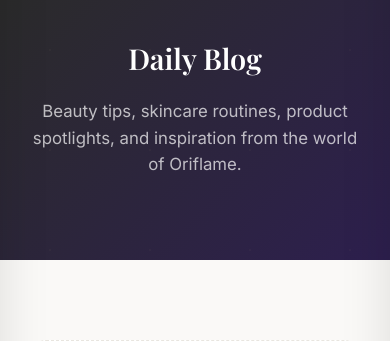
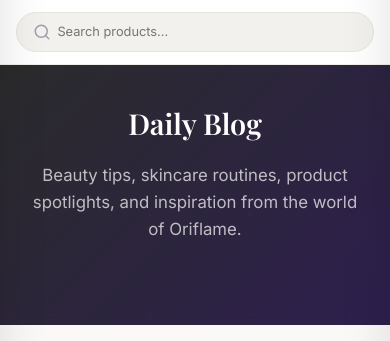
Before and after one commit to NiladriDattaRoy/Project-Oriflame, a Flask app: page /blog in a window 390 px wide. Shown: the part 89-430 px from the top of the page. Run offline with Flask 3, Linux system fonts and the light colour scheme; some web fonts are replaced.

Commit message:
feat: implement global base template and corresponding main stylesheet for site layout

```diff
--- a/static/css/main.css
+++ b/static/css/main.css
@@ -433,7 +433,46 @@ button {
   border: 1px solid var(--color-border);
   transition: all var(--transition-base);
 }
-.mobile-search-bar { display:none; }
+.mobile-search-bar { display: none; }
+
+@media (max-width: 1024px) {
+  .mobile-search-bar {
+    display: block;
+    padding: 12px 16px;
+    background: var(--color-white);
+    border-bottom: 1px solid var(--color-border-light);
+    position: sticky;
+    top: var(--header-height);
+    z-index: 10;
+  }
+
+  .mobile-search-form {
+    display: flex;
+    align-items: center;
+    background: var(--color-bg-alt);
+    padding: 8px 16px;
+    border-radius: var(--radius-full);
+    border: 1px solid var(--color-border);
+  }
+
+  .mobile-search-form .search-input {
+    flex: 1;
+    background: transparent;
+    border: none;
+    outline: none;
+    font-size: var(--font-size-sm);
+    padding: var(--space-xs) var(--space-sm);
+    color: var(--color-text);
+  }
+
+  .mobile-search-form .search-btn {
+    display: flex;
+    align-items: center;
+    color: var(--color-text-muted);
+  }
+
+}
+
 
 .search-bar:focus-within {
   border-color: var(--color-accent);
--- a/templates/base.html
+++ b/templates/base.html
@@ -93,14 +93,14 @@
   </header>
     <!-- Mobile Search Bar (visible on mobile view) -->
     <div class="mobile-search-bar">
-      <form action="/products" method="GET" class="mobile-search-form" style="display: flex; width: 100%; align-items: center; padding: var(--space-sm) var(--space-md); background: var(--color-bg); border-radius: var(--radius-full); border: 1px solid var(--color-border);">
-        <button type="submit" class="search-btn" style="display: flex; align-items: center;">
+      <form action="/products" method="GET" class="mobile-search-form">
+        <button type="submit" class="search-btn">
           <svg class="icon-svg" viewBox="0 0 24 24" style="width: 18px; height: 18px;">
             <circle cx="11" cy="11" r="8"></circle>
             <line x1="21" y1="21" x2="16.65" y2="16.65"></line>
           </svg>
         </button>
-        <input type="text" name="search" placeholder="Search products..." class="search-input" value="{{ request.args.get('search', '') }}" style="flex:1; border:none; outline:none; background:transparent; font-size: var(--font-size-sm); padding: var(--space-xs);">
+        <input type="text" name="search" placeholder="Search products..." class="search-input" value="{{ request.args.get('search', '') }}">
       </form>
     </div>
 
@@ -157,13 +157,6 @@
       <button class="modal-close" id="left-sidebar-close">✕</button>
     </div>
     <div class="left-sidebar-content">
-      <!-- Sidebar Search -->
-      <div class="sidebar-search mobile-only-link" style="padding: 16px; border-bottom: 1px solid var(--color-border-light);">
-        <form action="/products" method="GET" style="display: flex; background: var(--color-bg-alt); padding: 10px 16px; border-radius: var(--radius-full); gap: 12px; align-items: center;">
-          <svg class="icon-svg" style="width: 18px; height: 18px; color: var(--color-text-muted);" viewBox="0 0 24 24"><circle cx="11" cy="11" r="8"></circle><line x1="21" y1="21" x2="16.65" y2="16.65"></line></svg>
-          <input type="text" name="search" placeholder="Search Oriflame..." style="background: none; border: none; outline: none; font-size: 15px; flex: 1;">
-        </form>
-      </div>
 
       <ul class="left-menu-list">
         <li>
```
